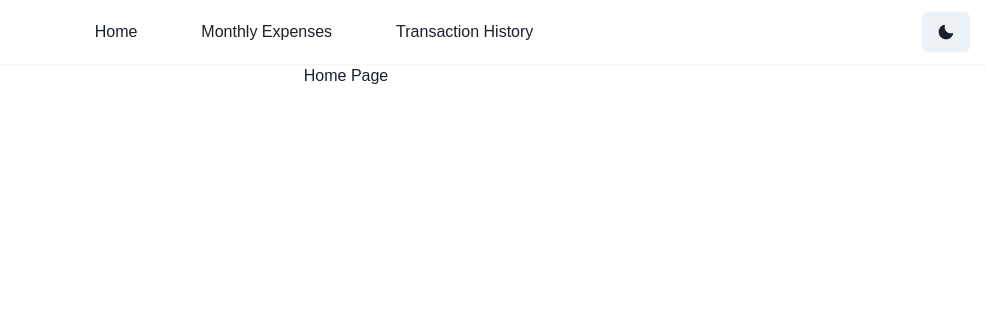
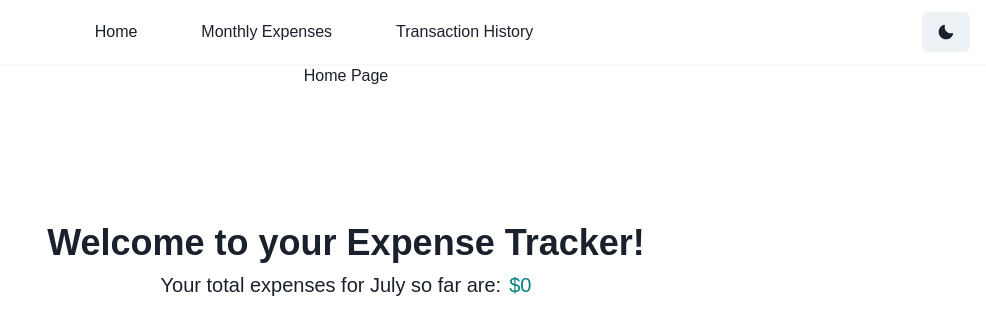
Before and after one commit to eiqanahmed/expense-tracker, a React (Create React App) app in the folder client/: page / in a window 1280 px wide. Shown: the top 334 px of the page, without its empty margins (294-1280 px from the left). Built offline with nearby package versions, Linux system fonts and the light colour scheme; no server answers.

Commit message:
Added welcome message

```diff
--- a/client/src/components/TransactionsTable.jsx
+++ b/client/src/components/TransactionsTable.jsx
@@ -104,7 +104,6 @@ const TransactionsTable = ({ transactions, fetchTransactions }) => {
                 </Tbody>
             </Table>
         </TableContainer>
-        <Text mb="2%" fontSize='2xl' ml="6.2%">Total for {currentMonth}: ${total}</Text>
       </VStack>
     </>
   )
--- /dev/null
+++ b/client/src/components/WelcomeMessage.jsx
@@ -0,0 +1,57 @@
+import React from 'react';
+import axios from 'axios';
+import { useEffect, useState } from 'react';
+import { Text, Input, Button, VStack, HStack, Box, Flex } from '@chakra-ui/react';
+
+const WelcomeMessage = ({ transactions }) => {
+
+    const currentDate = new Date();
+
+    // Array of month names
+    const monthNames = [
+    "January", "February", "March", "April", "May", "June",
+    "July", "August", "September", "October", "November", "December"
+    ];
+
+    // Get the current month index (0-11)
+    const currentMonthIndex = currentDate.getMonth();
+
+    // Get the name of the current month
+    const currentMonth = monthNames[currentMonthIndex];
+
+    const currTransactions = (allTransactions) => {
+        let arr = [];
+        allTransactions.forEach((transaction) => {
+            const curr = new Date();
+            const d = new Date(transaction.date);
+            if (d.getMonth() === curr.getMonth()) {
+                arr.push(transaction);
+            }
+        }
+
+        )
+        return arr;
+      }
+
+      const currs = currTransactions(transactions);
+
+      let total = 0;
+      currs.forEach((transaction) => {
+        total += Number(transaction.value);
+      })
+
+
+  return (
+    <>
+    <Box align="center" mt="10%">
+      <Text fontSize="4xl" fontWeight="bold">Welcome to your Expense Tracker! </Text>
+        <HStack justifyContent="center" alignItms="center">
+          <Text fontSize="1.25rem">Your total expenses for {currentMonth} so far are: </Text>
+          <Text fontSize="1.25rem" color="teal">${total}</Text>
+        </HStack>
+    </Box>
+    </>
+  )
+}
+
+export default WelcomeMessage
--- a/client/src/pages/Home.jsx
+++ b/client/src/pages/Home.jsx
@@ -1,10 +1,32 @@
 import React from 'react'
-import { Text, Input, Button, HStack, Box } from '@chakra-ui/react'
+import axios from 'axios';
+import { useEffect, useState } from 'react';
+import { Text, Input, Button, VStack, HStack, Box } from '@chakra-ui/react'
+import WelcomeMessage from '../components/WelcomeMessage';
 
 const Home = () => {
+
+  const [transactions, setTransactions] = useState([]);
+
+  const fetchTransactions = () => {
+    axios.get("http://localhost:3001/getTransactions")
+      .then(response => {
+        setTransactions(response.data);
+      })
+      .catch(err => console.log(err));
+  }
+
+  // Fetch data when the component mounts
+  useEffect(() => {
+    fetchTransactions();
+  }, []);
+
+
+
   return (
     <>
       <Text>Home Page</Text>
+      <WelcomeMessage transactions={transactions} />
     </>
   )
 }
--- a/client/src/pages/MonthlyExpenses.jsx
+++ b/client/src/pages/MonthlyExpenses.jsx
@@ -55,7 +55,7 @@ const MonthlyExpenses = () => {
     <>
       <Text fontSize="4xl" ml="6%" mt="3%" textAlign="left" fontWeight="bold">Monthly Expenses</Text>
       <Box mt="3%" ml="6%" width="45%">
-        <Text mt="-3.5%" textAlign="left" fontSize="1xl">You can track your monthly expenses on this page. Use negative values to input expenses, and positive values to input revenues (e.g. income). Be sure to enter a valid category; all valid categories are listed below. </Text>
+        <Text mt="-2%" textAlign="left" fontSize="1xl">You can track your monthly expenses on this page. Use negative values to input expenses, and positive values to input revenues (e.g. income). Be sure to enter a valid category; all valid categories are listed below. </Text>
         <HStack mt="3%" align="left">
           <VStack align="left">
             <Text textAlign="left">Expenses:</Text>
```
